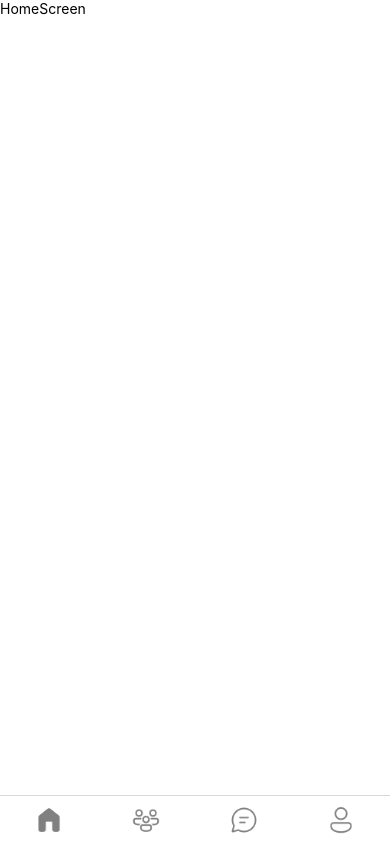
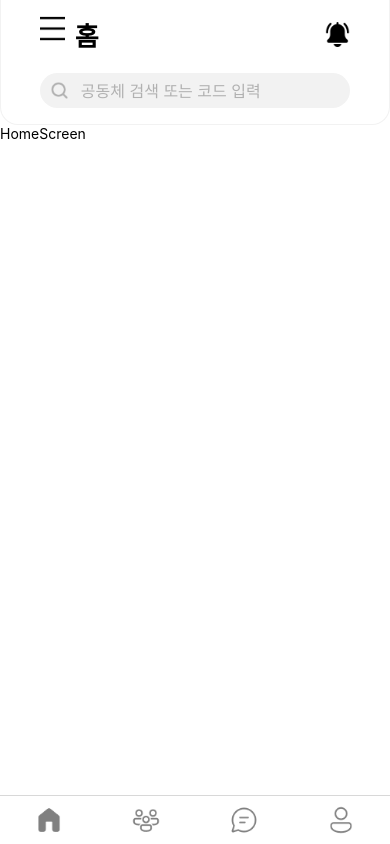
Before and after one commit to Bamdoliro/G-A, a React Native app: screen /HomeScreen in a window 390 px wide. Built offline with nearby package versions, Linux system fonts and the light colour scheme.

Commit message:
ADD :: MainHeader.js - MainHeaderScreen - MainHeaderSubHeader - MainHeaderSearch - Img Icon ChatHeader 부분 가로 세로 길이 바꿈

```diff
--- a/components/MainPage/MainHeader/MainHeaderScreen.js
+++ b/components/MainPage/MainHeader/MainHeaderScreen.js
@@ -0,0 +1,29 @@
+import { View, StyleSheet } from "react-native";
+import MainHeaderSearch from "./MainHeaderSearch";
+import MainSubHeader from "./MainSubHeader"
+
+export default function MainHeaderScreen() {
+    return (
+        <View style={styles.HeaderFrame}>
+            <MainSubHeader />
+            <MainHeaderSearch />
+        </View>
+    )
+}
+
+const styles = StyleSheet.create({
+    HeaderFrame: {
+        flexDirection: "column",
+        justifyContent: "center",
+        alignItems: "center",
+        borderWidth: 1,
+        borderTopWidth: 0,
+        borderColor: "#F2F2F2",
+        height: 125,
+        width: "100%",
+        borderBottomLeftRadius: 18,
+        borderBottomRightRadius: 18,
+        backgroundColor: "#fff",
+
+    }
+})
--- a/components/MainPage/MainHeader/MainHeaderSearch.js
+++ b/components/MainPage/MainHeader/MainHeaderSearch.js
@@ -0,0 +1,43 @@
+import { StyleSheet, Image, View, TextInput } from 'react-native';
+import { useState } from 'react';
+import SearchIcon from "../../../assets/Search_Icon.png"
+
+export default function MainHeaderSearch(){
+    return (
+      <View style={styles.SearchFrame}>
+        <Image
+          source={SearchIcon}
+          style={styles.SearchIcon}
+        />
+        <TextInput
+            style={styles.MainHeaderSearch}
+            placeholder="공동체 검색 또는 코드 입력"
+        />
+      </View>
+    );
+};
+
+const styles = StyleSheet.create({
+    SearchFrame: {
+        flexDirection: "row",
+        alignItems: "center",
+        width: "80%",
+        height: 35,
+        borderRadius: 26,
+        padding: 8,
+        backgroundColor: "#F2F2F2",
+        marginTop: 20
+    },
+    SearchIcon: {
+        width: 23,
+        height: 23,
+        marginRight: 10
+    },
+    MainHeaderSearch: {
+        color: "#B1B1B1",
+        fontSize: 16,
+        width: "100%",
+        height: "100%",
+        outlineStyle: "none",
+    }
+})
--- a/components/MainPage/MainHeader/MainSubHeader.js
+++ b/components/MainPage/MainHeader/MainSubHeader.js
@@ -0,0 +1,40 @@
+import { View, Text, StyleSheet, Image } from "react-native";
+import BellIcon from "../../../assets/Bell_Icon.png"
+import ToggleIcon from "../../../assets/main_toggle.png"
+
+export default function MainSubHeader() {
+    return (
+        <View style={styles.MainSubHeader}>
+            <View style={styles.MainHomeBtn}>
+                <Image
+                    source={ToggleIcon}
+                    style={{width: 25, height: 25}}
+                />
+                <Text style={styles.MainSubHeaderTitle}>
+                    홈
+                </Text>
+            </View>
+            <Image
+                source={BellIcon}
+                style={{width: 25, height: 25}}
+            />
+        </View>
+    )
+}
+
+const styles = StyleSheet.create({
+    MainSubHeader: {
+        flexDirection: "row",
+        alignItems: "center",
+        justifyContent: "space-between",
+        width: "80%",
+    },
+    MainSubHeaderTitle: {
+        fontSize: 26,
+        fontWeight: "bold",
+        paddingLeft: 10
+    },
+    MainHomeBtn: {
+        flexDirection: "row"
+    }
+})
--- a/pages/HomeScreen.js
+++ b/pages/HomeScreen.js
@@ -1,9 +1,11 @@
 import {Text} from 'react-native';
 import SafeAreaView from "../components/common/SafeAreaView/SafeAreaView";
+import MainHeaderScreen from "../components/MainPage/MainHeader/MainHeaderScreen"
 
 export default function HomeScreen() {
     return (
         <SafeAreaView>
+            <MainHeaderScreen />
             <Text>HomeScreen</Text>
         </SafeAreaView>
     );
```
Also changed, not shown: assets/main_toggle.png (added).
